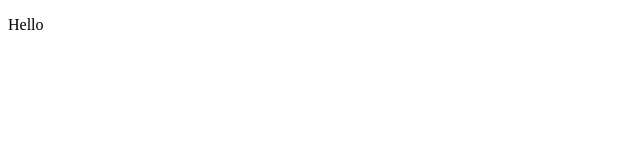
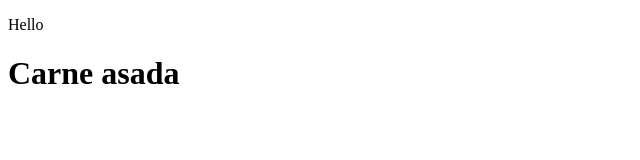
Before and after one commit to ari3lchau/Odin-Recipe-Project, a plain HTML site: page index.html in a window 1280 px wide. Shown: the whole page, without its empty margins (0-640 px from the left). Drawn offline with Linux system fonts and the light colour scheme.

Commit message:
title input

```diff
--- a/index.html
+++ b/index.html
@@ -8,5 +8,6 @@
 </head>
 <body>
     <p>Hello</p>
+    <h1>Carne asada</h1>
 </body>
 </html>
```
